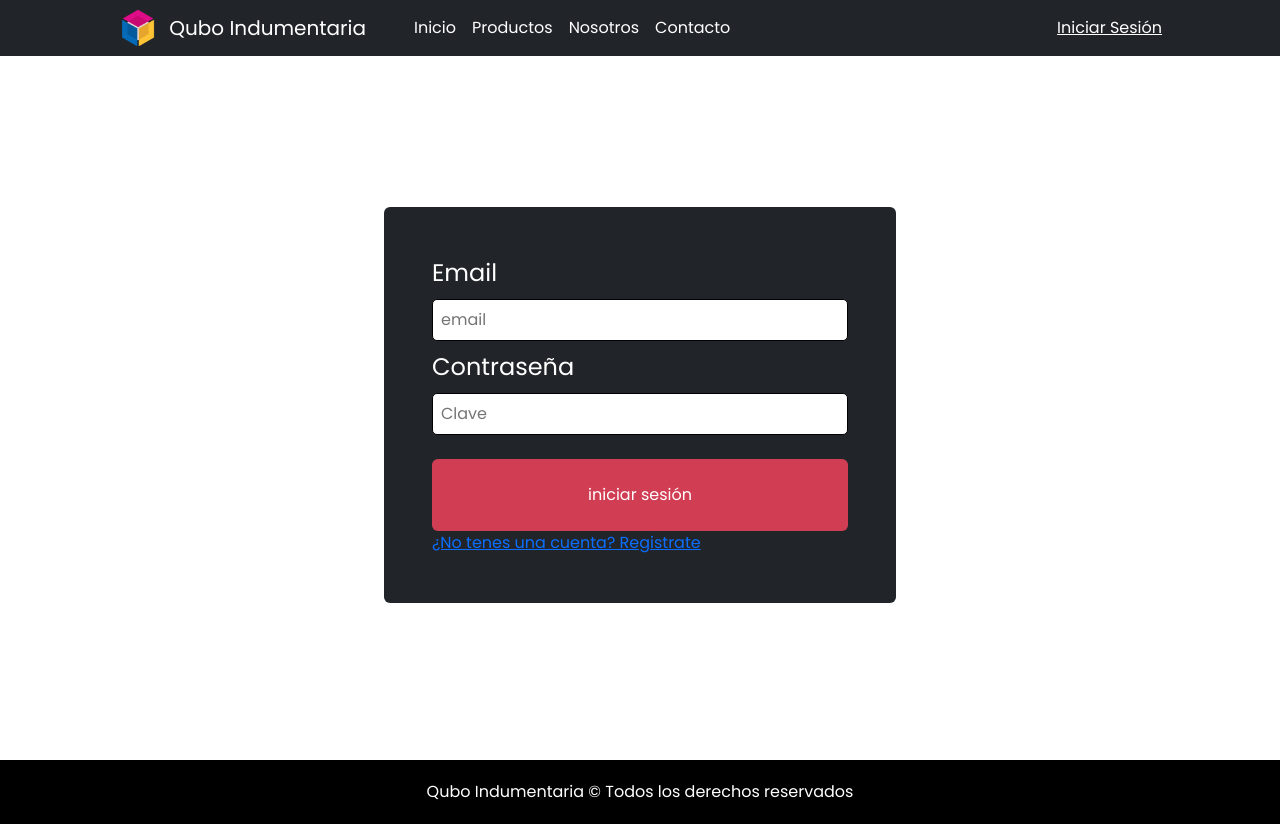
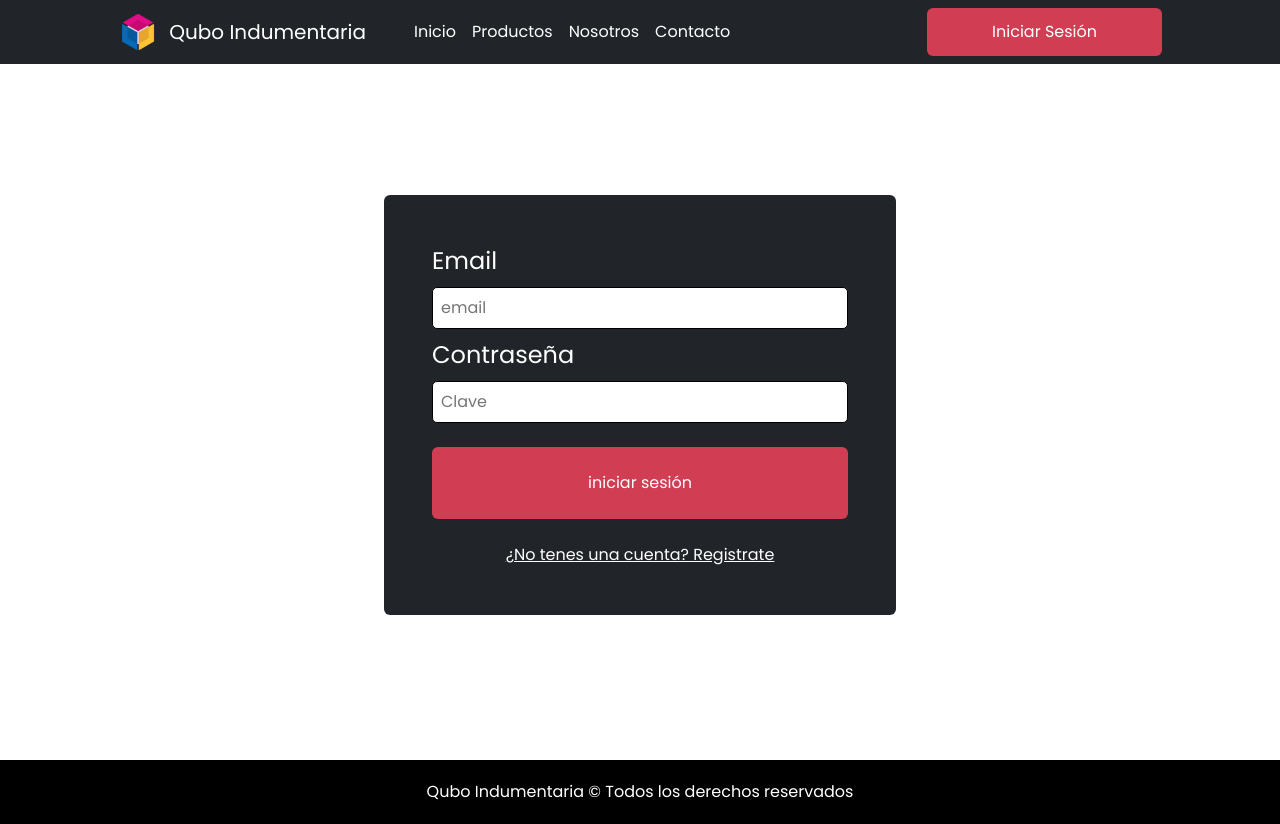
Before and after one commit to Mayv3/E-commerce-PHP, a PHP site: page /index.php?section=login in a window 1280 px wide. Run offline with PHP 8.4, Linux system fonts and the light colour scheme.

Commit message:
register

```diff
--- a/css/styles.css
+++ b/css/styles.css
@@ -221,6 +221,12 @@ p a:hover {
   padding: 0.5rem;
   border: 1px solid #000;
 }
+.profile {
+  background-color: yellow;
+  width: 3rem !important;
+  height: auto !important;
+}
+
 @media (min-width: 768px) {
   .login-container {
     width: 40%;
--- a/index.php
+++ b/index.php
@@ -10,6 +10,7 @@ $routes = [
     'contact' => [],
     'register' => [],
     'login' => [],
+    'profile-user' => [],
 ];
 
 $view = isset($_GET['section']) ? $_GET['section'] : 'home';
@@ -77,23 +78,25 @@ endif;
                     </ul>
                     <div class="d-flex gap-2">
                         <?php if ($auth->is_loged()): ?>
-                            <form action="admin/actions/logout.php" class="m-0 p-0" method="post">
-                                <button type="submit" class="btn btn-danger p-2">
-                                    Cerrar sesión
-                                </button>
-                            </form>
-                            <form action="admin/actions/profile.php" class="m-0 p-0" method="post">
-                                <button type="submit"
-                                    class="btn btn-danger p-2 d-flex justify-content-center align-items-center ">
-                                    <?php echo $auth->get_session_user()->get_user_email() ?>
+                            <div class="d-flex justify-content-center align-items-center gap-3">
+
+                                <span class="text-white"><?php echo $auth->get_session_user()->get_user_email() ?></span>
+                                <a class="profile d-flex justify-content-center align-items-center rounded"
+                                    href="index.php?section=profile-user">
                                     <img class="logo-cubo m-0" src="img/profile-logo.png" alt="Profile Logo">
-                                </button>
-                            </form>
+                                </a>
+                                <form action="admin/actions/logout.php" class="m-0 p-0" method="post">
+                                    <button type="submit"
+                                        class="profile bg-danger d-flex justify-content-center align-items-center rounded border-0">
+                                        <img class="logo-cubo m-0" src="img/logout.png" alt="">
+                                    </button>
+                                </form>
+                            </div>
                         </div>
                         <?php
                         else:
                             ?>
-                        <a class="" href="index.php?section=login">Iniciar Sesión</a>
+                        <a class="btn" href="index.php?section=login">Iniciar Sesión</a>
                     <?php endif; ?>
 
                 </div>
--- a/utilities/userRegister.php
+++ b/utilities/userRegister.php
@@ -2,6 +2,7 @@
 require_once __DIR__ . '/../../E-commerce-PHP/bootstrap/autoload.php';
 require_once __DIR__ . '/../../E-commerce-PHP/utilities/makeQuery.php';
 require_once __DIR__ . '/../../E-commerce-PHP/utilities/userExistence.php';
+
 session_start();
 
 $email = $_POST['email'];
@@ -10,7 +11,7 @@ $confirm = $_POST['confirm_password'];
 $query = "INSERT INTO users (user_email, user_role, user_password) VALUES (?, ?, ?)";
 $params = [$email, 2, $password];
 
-if (!$password == $confirm) {
+if ($password != $confirm) {
     $_SESSION['message'] = 'Las contraseñas no coinciden';
     $_SESSION['message_type'] = 'danger';
     header('Location: ../index.php?section=register');
--- a/views/login.php
+++ b/views/login.php
@@ -1,4 +1,5 @@
-<section class="login-container bg-dark text-white rounded p-5 ">
+<section
+    class="login-container bg-dark text-white rounded p-5 d-flex justify-content-center flex-column align-items-center">
     <form method="post" action="admin/actions/authenticate.php" class="d-flex flex-column w-100">
         <label for="email" class="label-login mb-2 label-login">Email</label>
         <input type="email" placeholder="email" id="email" name="email" class="input-login">
@@ -6,5 +7,5 @@
         <input type="password" placeholder="Clave" id="password" name="password" class="input-login">
         <input type="submit" value="iniciar sesión" class="btn btn-primary border-0 mt-4 p-4">
     </form>
-    <a href="index.php?section=register">¿No tenes una cuenta? Registrate</a>
+    <a href="index.php?section=register" class="text-white mt-4">¿No tenes una cuenta? Registrate</a>
 </section>
```
Also changed, not shown: views/profile-user.php (added, +16 -0 lines), views/register.php (+9 -8 lines), img/logout.png (added).
